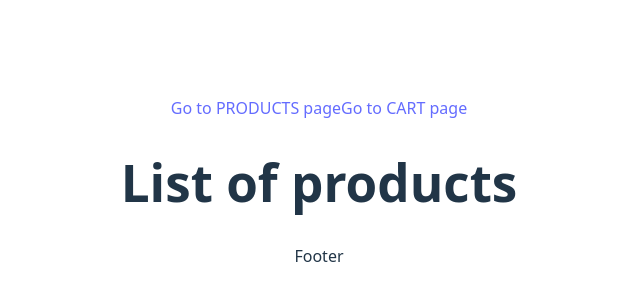
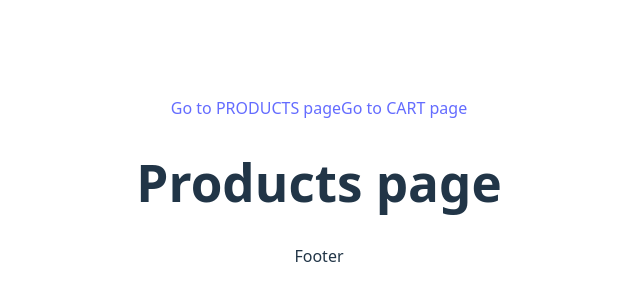
Before and after one commit to dimaspirit/odin-shopping-cart, a React (Vite) app: page / in a window 1280 px wide. Shown: the part 218-518 px from the top of the page, without its empty margins (321-961 px from the left). Built offline with nearby package versions, Linux system fonts and the light colour scheme.

Commit message:
feat: Add pages: Products & Cart

```diff
--- a/src/App.jsx
+++ b/src/App.jsx
@@ -2,7 +2,6 @@
 import { Link, Outlet } from 'react-router'
 
 function App() {
-
   return (
     <>
       <nav>
--- a/src/main.jsx
+++ b/src/main.jsx
@@ -2,6 +2,7 @@
 import { createRoot } from 'react-dom/client'
 import './index.css'
 import App from './App.jsx'
+import Products from './pages/Products.jsx'
 
 import {
   createBrowserRouter,
@@ -13,7 +14,7 @@
     element: <App />,
     children: [{
       index: true,
-      element: <h1>List of products</h1>
+      element: <Products />
     }, {
       path: 'cart',
       element: <h1>Checkout page</h1>
--- /dev/null
+++ b/src/pages/Products.jsx
@@ -0,0 +1,7 @@
+function Products () {
+  return (
+    <h1>Products page</h1>
+  )
+}
+
+export default Products;
```
Also changed, not shown: src/pages/Cart.jsx (added, +7 -0 lines).
